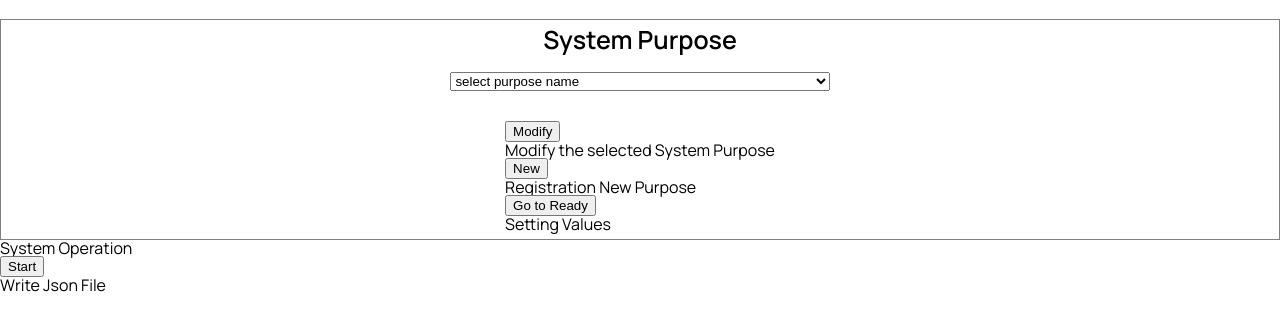
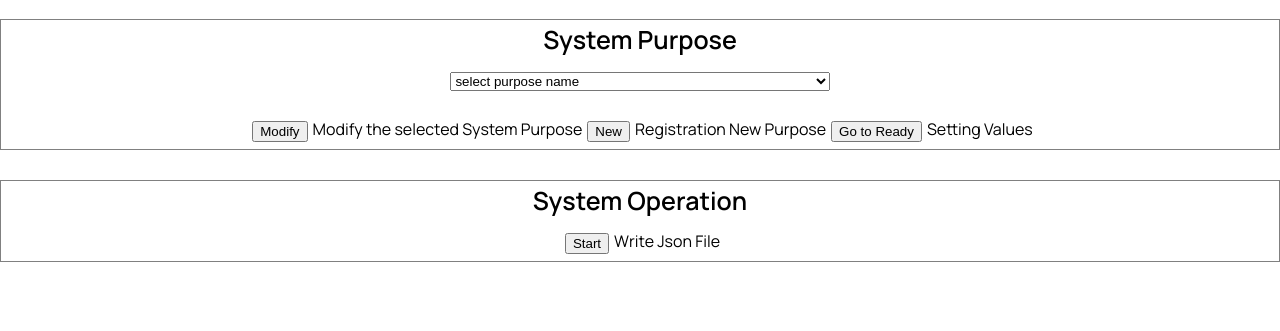
Before and after one commit to MyungJH/gui-pages-2023, a plain HTML site: page index.html in a window 1280 px wide. Shown: the part 113-444 px from the top of the page. Drawn offline with Linux system fonts and the light colour scheme.

Commit message:
Update CSS

```diff
--- a/css/styles.css
+++ b/css/styles.css
@@ -40,3 +40,34 @@ body {
 	width: 30%;
 	margin-bottom: 30px;
 }
+
+.system-purpose__buttons {
+	display: flex;
+}
+
+.system-purpose__btn {
+	margin: 0px 5px;
+}
+
+.system-operation {
+	margin-top: 30px;
+	padding: 7px;
+	display: flex;
+	flex-direction: column;
+	align-items: center;
+	border: 1px solid gray;
+}
+
+.system-operation h2 {
+	font-weight: 600;
+	font-size: 25px;
+	margin-bottom: 20px;
+}
+
+.system-operation__buttons {
+	display: flex;
+}
+
+.system-operation__btn {
+	margin: 0px 5px;
+}
--- a/index.html
+++ b/index.html
@@ -38,18 +38,20 @@
 			</select>
 			<div class="system-purpose__buttons">
 				<button class="system-purpose__btn" type="button">Modify</button>
-        <p>Modify the selected System Purpose</p>
+				<p class="system-purpose__text">Modify the selected System Purpose</p>
 				<button class="system-purpose__btn" type="button">New</button>
-        <p>Registration New Purpose</p>
+				<p class="system-purpose__text">Registration New Purpose</p>
 				<button class="system-purpose__btn" type="button">Go to Ready</button>
-        <p>Setting Values</p>
+				<p class="system-purpose__text">Setting Values</p>
 			</div>
 		</form>
 
 		<form class="system-operation">
 			<h2>System Operation</h2>
+			<div class="system-operation__buttons">
 				<button class="system-operation__btn" type="button">Start</button>
-      <p>Write Json File</p>
+				<p class="system-operation__text">Write Json File</p>
+			</div>
 		</form>
 
 		<script
```
Lines whose indentation alone changed are shown as unchanged.
